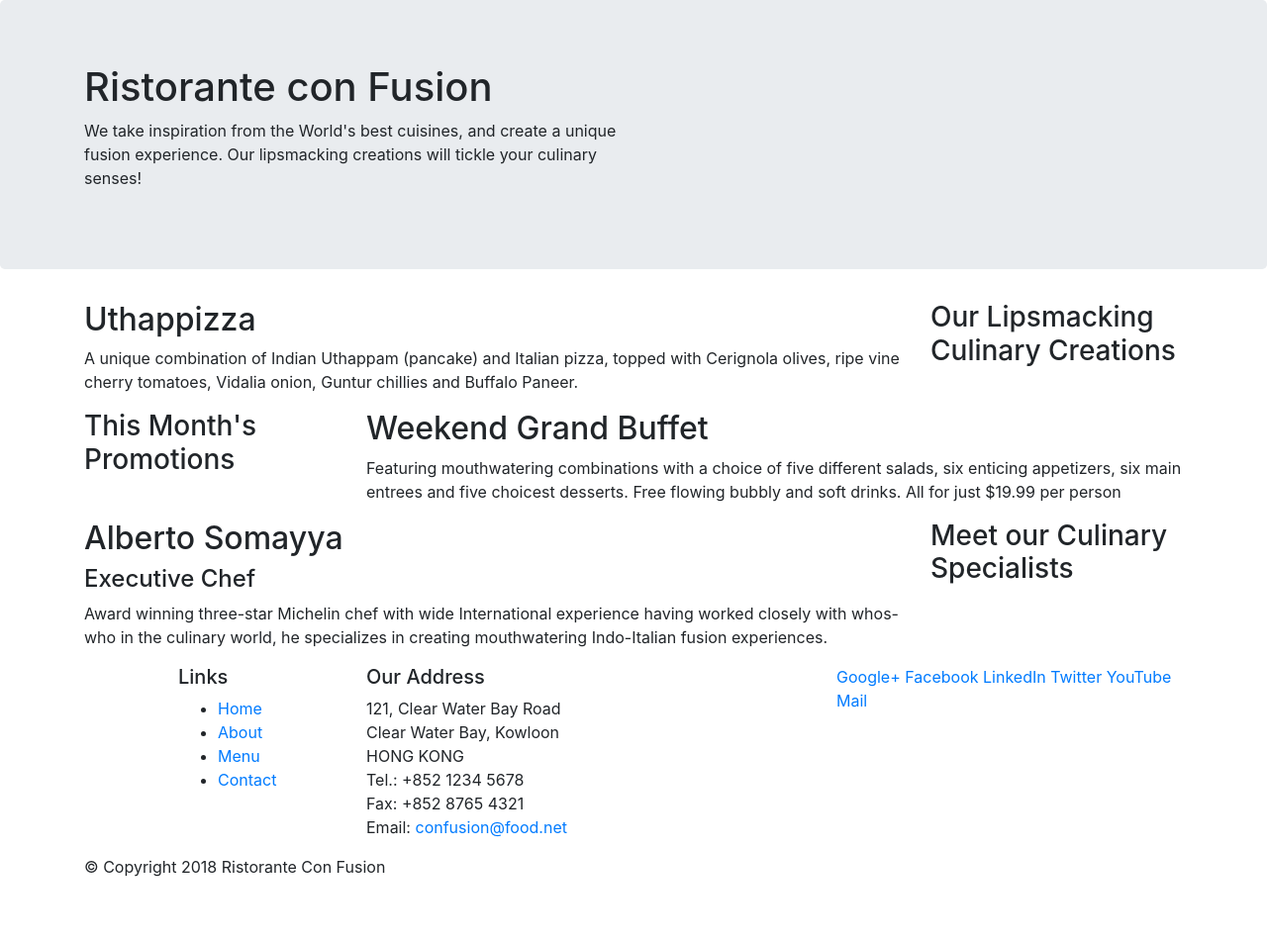
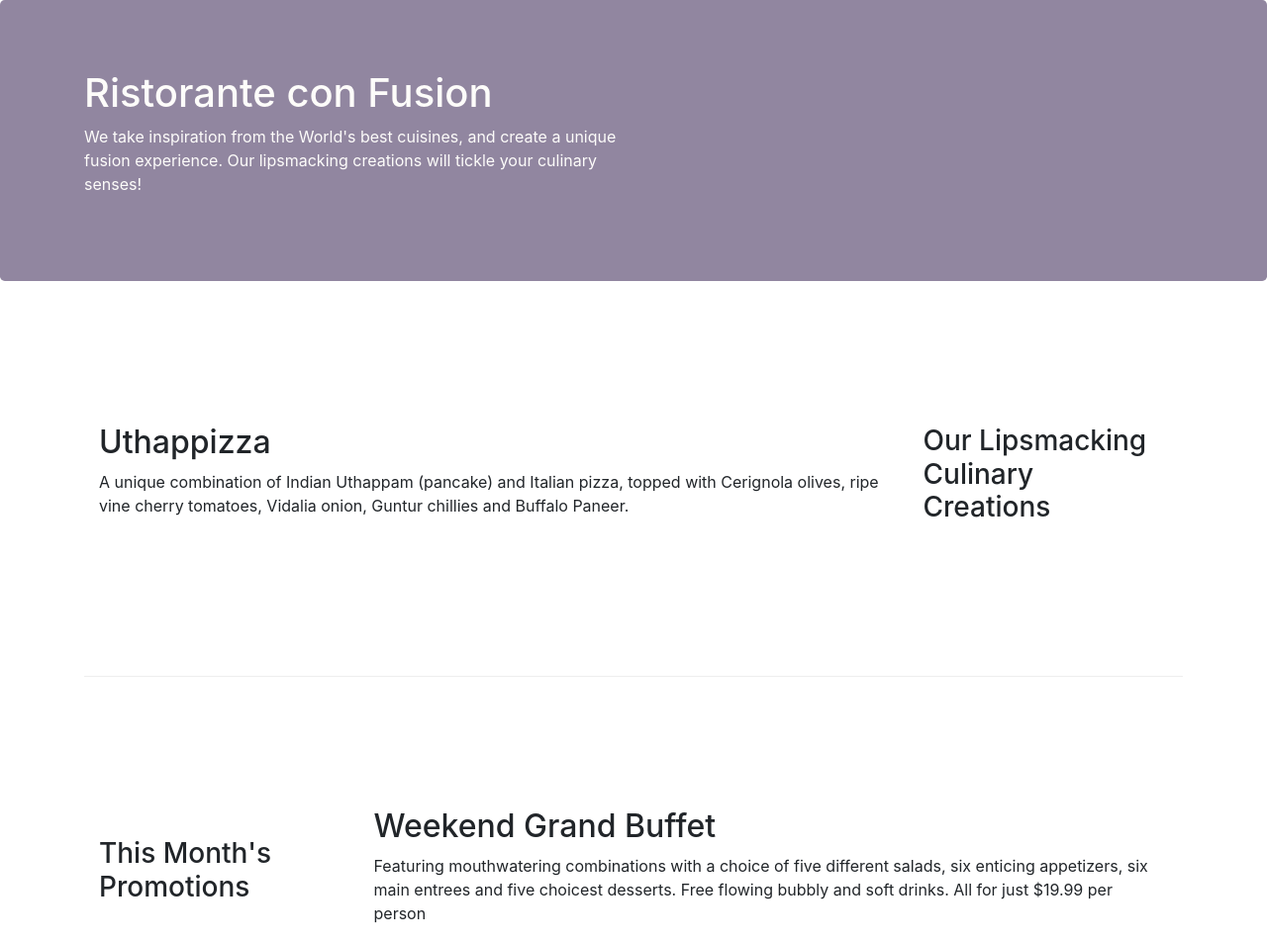
Before and after one commit to diemquynhtran/Bootstrap4, a website: page index.html in a window 1280 px wide. Shown: the top 954 px of the page at 99% size. Before the commit the page ends 904 px from the top, so only its background shows below. Drawn offline with nearby package versions, Linux system fonts and the light colour scheme.

Commit message:
Bootstrap Grid part 2

```diff
--- /dev/null
+++ b/css/styles.css
@@ -0,0 +1,30 @@
+.row-header{
+    margin:0px auto;
+    padding:0px;
+}
+
+.row-content {
+    margin:0px auto;
+    padding: 50px 0px 50px 0px;
+    border-bottom: 1px ridge;
+    min-height:400px;
+}
+
+.footer{
+    background-color:bisque;
+    margin:0px auto;
+    padding: 20px 0px 20px 0px;
+}
+
+.jumbotron {
+    padding:70px 30px 70px 30px;
+    margin:0px auto;
+    background: #9186a0 ;
+    color:rgb(253, 252, 250);
+}
+
+.address{
+    font-size:80%;
+    margin:0px;
+    color:#0f0f0f;
+}
--- a/index.html
+++ b/index.html
@@ -9,6 +9,7 @@
 
     <!-- Bootstrap CSS -->
     <link rel="stylesheet" href="node_modules/bootstrap/dist/css/bootstrap.min.css">
+    <link rel="stylesheet" href="css/styles.css">
     <title>Ristorante Con Fusion</title>
 </head>
 
@@ -28,7 +29,7 @@
     </header>
 
     <div class ="container">
-        <div class = "row">
+        <div class = "row row-content align-items-center">
             <div class="col-12 col-sm-4 order-sm-last col-md-3">
                 <h3>Our Lipsmacking Culinary Creations</h3>
             </div>
@@ -39,7 +40,7 @@
         </div>
 
 
-        <div class = "row">
+        <div class = "row row-content align-items-center">
             <div class="col-12 col-sm-4 col-md-3">
                 <h3>This Month's Promotions</h3>
             </div>
@@ -49,7 +50,7 @@
             </div>
         </div>
 
-        <div class = "row">
+        <div class = "row row-content align-items-center">
             <div class="col-12 col-sm-4 order-sm-last col-md-3">
                 <h3>Meet our Culinary Specialists</h3>
             </div>
@@ -61,12 +62,12 @@
         </div>
     </div>
 
-    <footer>
+    <footer class="footer">
         <div class="container">
             <div class="row">
                 <div class="col-4 offset-1 col-sm-2">
                     <h5>Links</h5>
-                    <ul>
+                    <ul class="list-unstyled">
                         <li><a href="#">Home</a></li>
                         <li><a href="#">About</a></li>
                         <li><a href="#">Menu</a></li>
@@ -84,8 +85,8 @@
 		              Email: <a href="mailto:confusion@food.net">confusion@food.net</a>
 		           </address>
                 </div>
-                <div class="col-12 col-sm-4">
-                    <div>
+                <div class="col-12 col-sm-4 align-self-center">
+                    <div class="text-center">
                         <a href="http://google.com/+">Google+</a>
                         <a href="http://www.facebook.com/profile.php?id=">Facebook</a>
                         <a href="http://www.linkedin.com/in/">LinkedIn</a>
@@ -95,7 +96,7 @@
                     </div>
                 </div>
            </div>
-           <div class="row">
+           <div class="row justify-content-center">
                 <div class="col-auto">
                     <p>© Copyright 2018 Ristorante Con Fusion</p>
                 </div>
```
